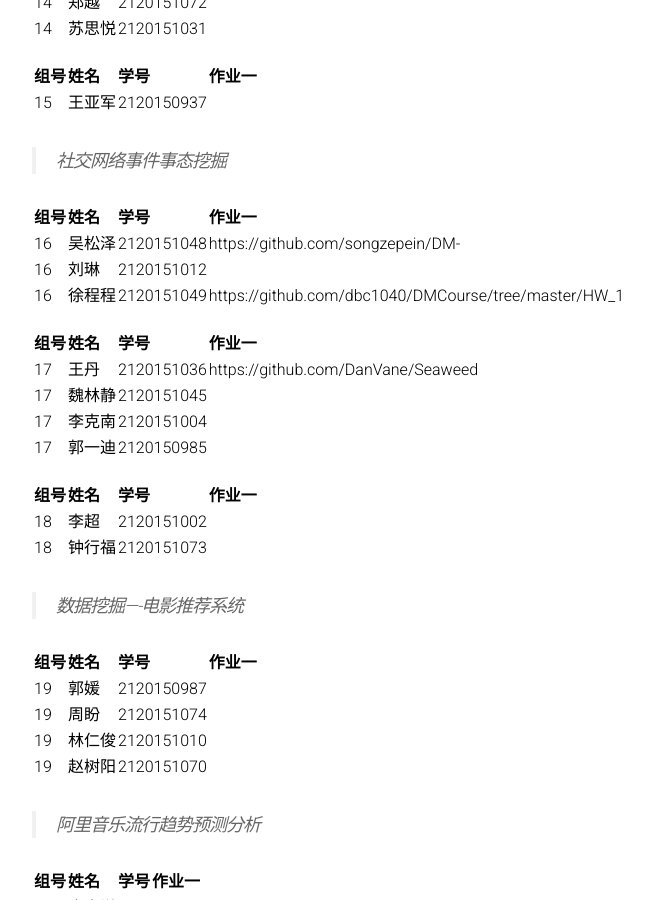
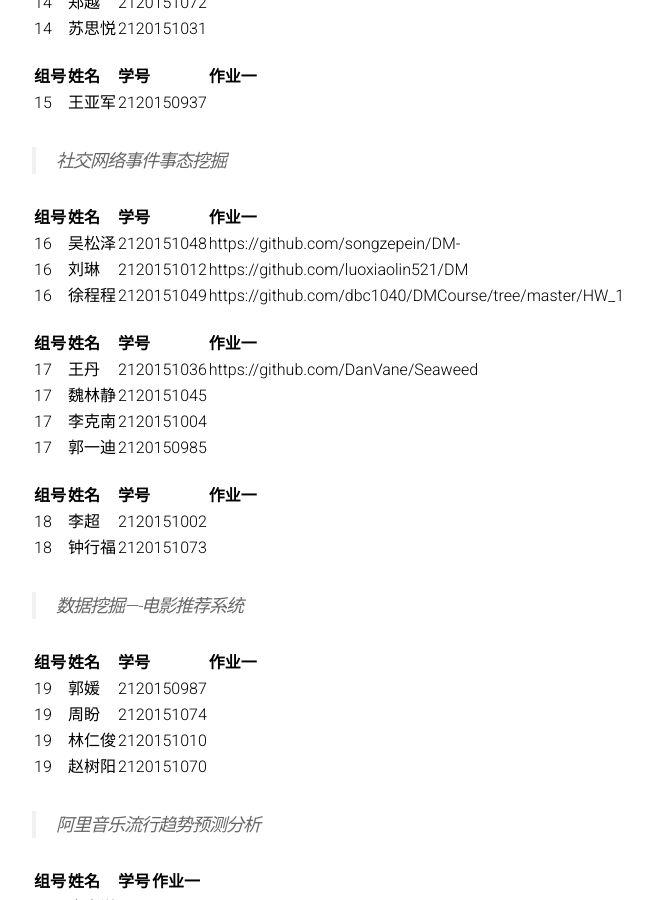
Before and after one commit to BITDM/bitdm.github.io, a Jekyll site: the page built from 2016/groups.md, in a window 1280 px wide and 900 px high, scrolled down 2658 px. Shown: the whole window, without its empty margins (208-860 px from the left). Built offline with Jekyll 4.4.1, drawn with Linux system fonts in a browser that asks for light colours; some of the changed lines change nothing that is shown.

Commit message:
Add 刘琳‘s homework link

```diff
--- a/2016/groups.md
+++ b/2016/groups.md
@@ -123,7 +123,7 @@ permalink: /2016/groups/
 |组号|姓名|学号|作业一|
 |:-------------|:-------------|:-----|:-----|
 |16|吴松泽|2120151048|https://github.com/songzepein/DM-|
-|16|刘琳|2120151012|
+|16|刘琳|2120151012|https://github.com/luoxiaolin521/DM|
 |16|徐程程|2120151049|https://github.com/dbc1040/DMCourse/tree/master/HW_1
 
 |组号|姓名|学号|作业一|
```
